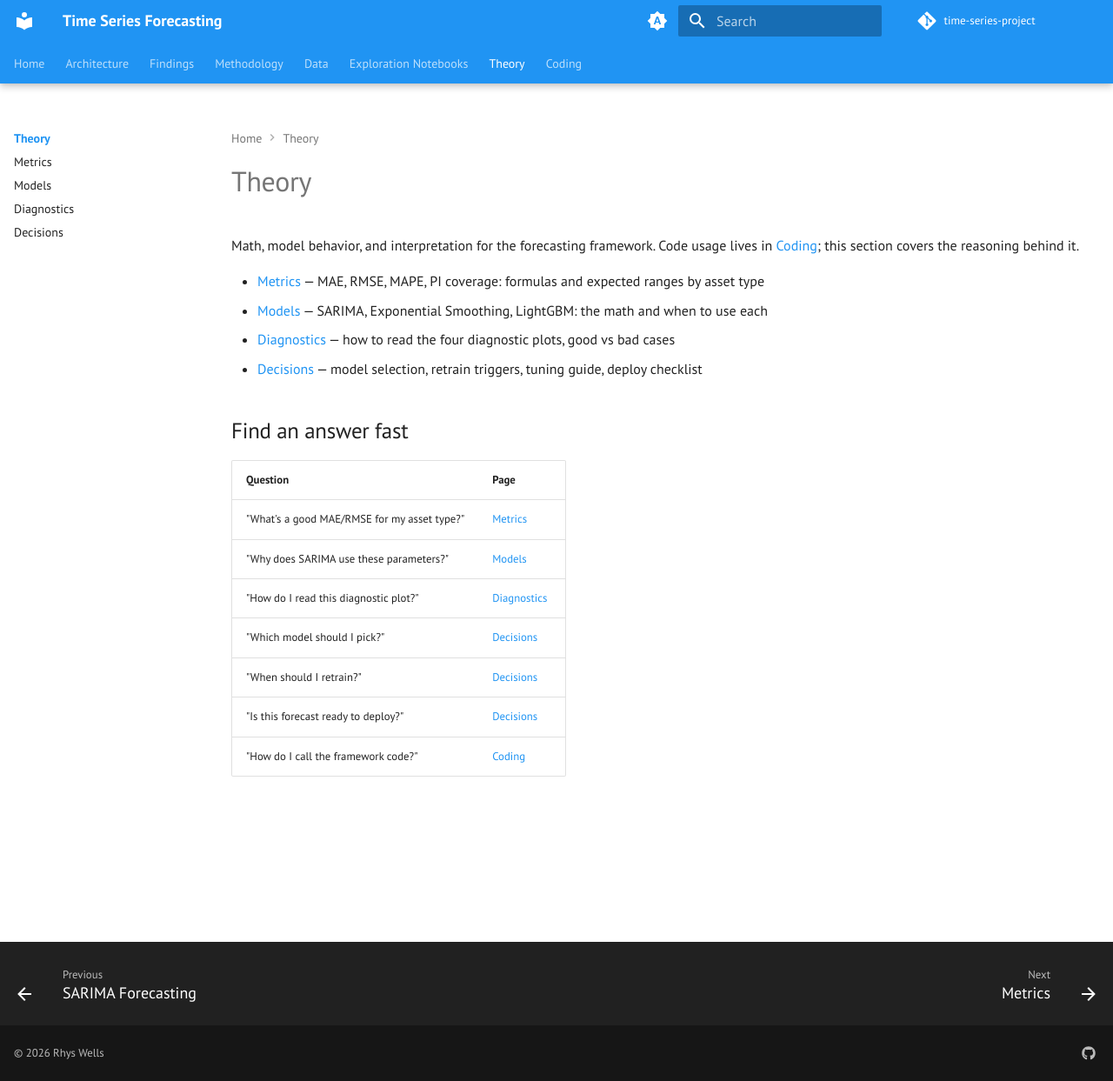
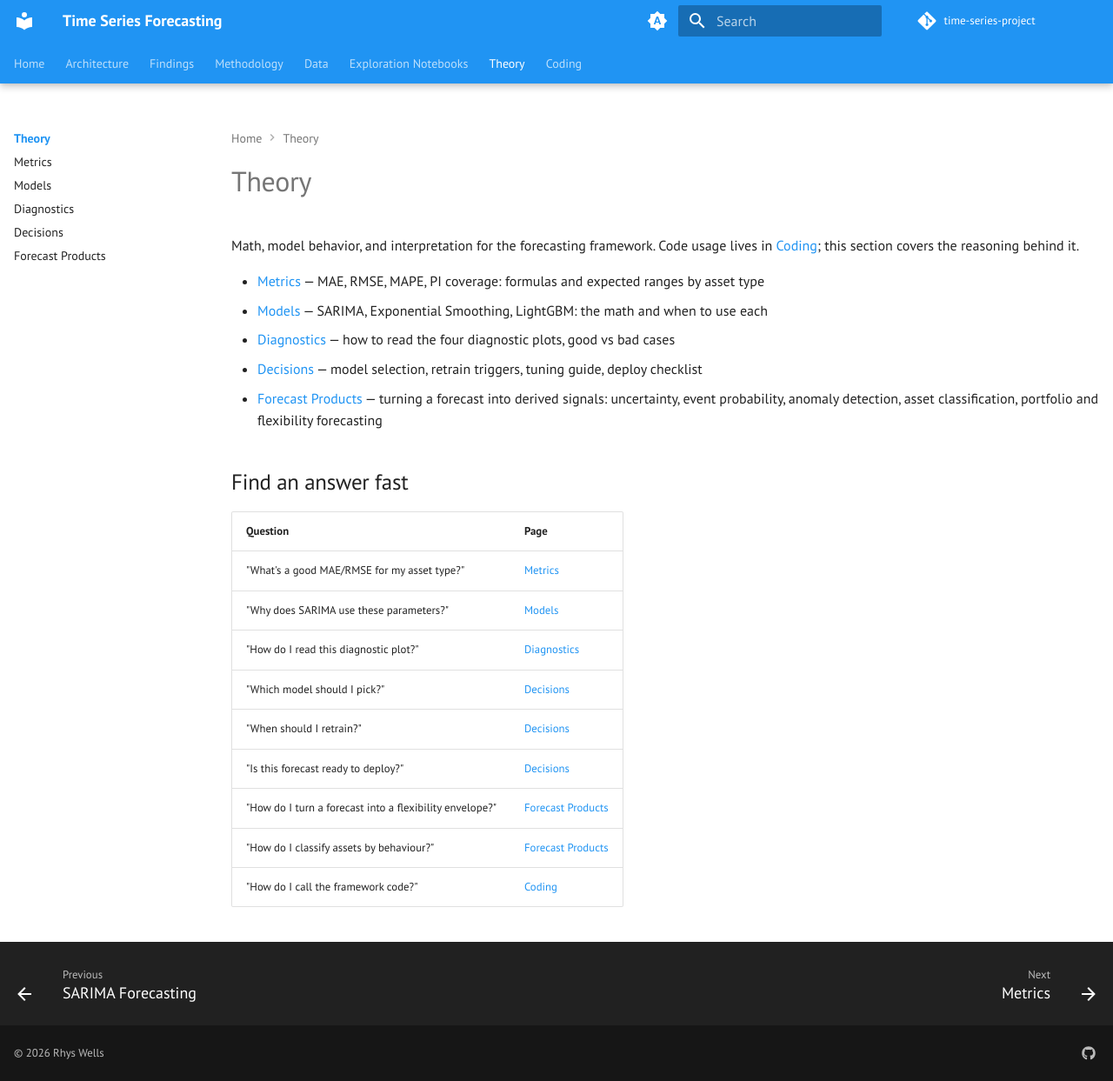
Before and after one commit to rhyslwells/Time-Series-Project, an MkDocs documentation site: the page built from docs_src/theory/index.md, in a window 1280 px wide and 1243 px high. Shown: the whole window at 87% size. Built offline with MkDocs 1.6.1 and Material for MkDocs 9.7.7, drawn with Linux system fonts in a browser that asks for light colours; comment, search, counter and statistics services are not loaded.

Commit message:
forecast products added

```diff
--- a/docs_src/theory/index.md
+++ b/docs_src/theory/index.md
@@ -6,6 +6,7 @@ Math, model behavior, and interpretation for the forecasting framework. Code usa
 - [Models](models.md) — SARIMA, Exponential Smoothing, LightGBM: the math and when to use each
 - [Diagnostics](diagnostics.md) — how to read the four diagnostic plots, good vs bad cases
 - [Decisions](decisions.md) — model selection, retrain triggers, tuning guide, deploy checklist
+- [Forecast Products](forecast_products.md) — turning a forecast into derived signals: uncertainty, event probability, anomaly detection, asset classification, portfolio and flexibility forecasting
 
 ## Find an answer fast
 
@@ -17,4 +18,6 @@ Math, model behavior, and interpretation for the forecasting framework. Code usa
 | "Which model should I pick?" | [Decisions](decisions.md) |
 | "When should I retrain?" | [Decisions](decisions.md#when-to-retrain) |
 | "Is this forecast ready to deploy?" | [Decisions](decisions.md#production-ready-checklist) |
+| "How do I turn a forecast into a flexibility envelope?" | [Forecast Products](forecast_products.md#flexibility-forecasting) |
+| "How do I classify assets by behaviour?" | [Forecast Products](forecast_products.md#cross-asset-comparison-and-asset-classification) |
 | "How do I call the framework code?" | [Coding](../coding/framework_usage.md) |
--- a/mkdocs.yml
+++ b/mkdocs.yml
@@ -70,6 +70,7 @@ nav:
       - Models: theory/models.md
       - Diagnostics: theory/diagnostics.md
       - Decisions: theory/decisions.md
+      - Forecast Products: theory/forecast_products.md
   - Coding:
       - coding/index.md
       - Framework Usage: coding/framework_usage.md
```
Also changed, not shown: docs_src/theory/forecast_products.md (added, +67 -0 lines).
